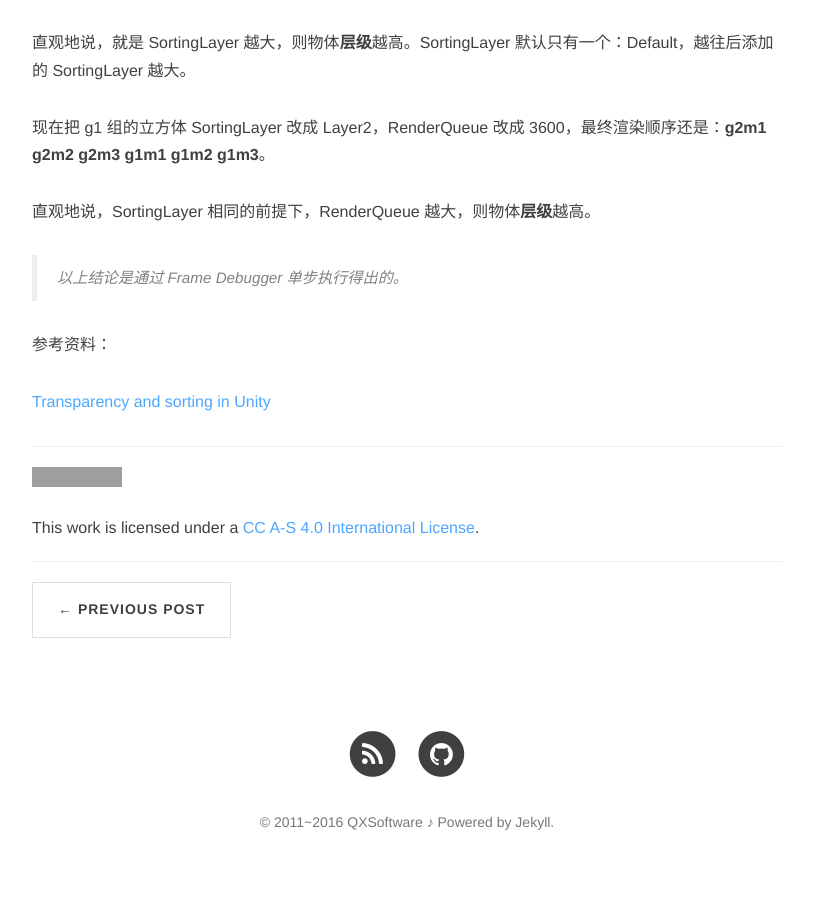
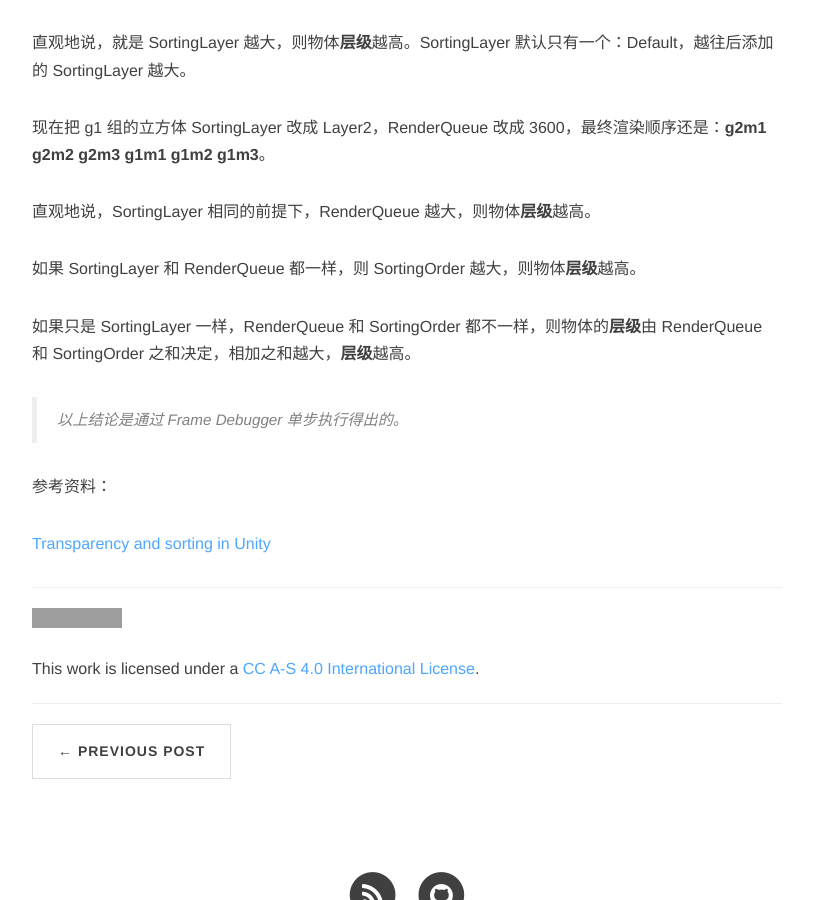
Before and after one commit to QXSoftware/qxsoftware.github.io, a Jekyll site: the page built from _posts/2016-11-03-Unity Rendering Order.md, in a window 1280 px wide and 900 px high, scrolled down 4745 px. Shown: the whole window, without its empty margins (233-1046 px from the left). Built offline with Jekyll 4.4.1, drawn with Linux system fonts in a browser that asks for light colours; nearby versions of some CDN libraries; comment, search, counter and statistics services are not loaded; grey boxes are pictures that could not be loaded.

Commit message:
add sorting order

```diff
--- a/_posts/2016-11-03-Unity Rendering Order.md
+++ b/_posts/2016-11-03-Unity Rendering Order.md
@@ -86,6 +86,10 @@ SortingLayer 拥有最高优先级，如果 SortingLayer 不同，则首先按
 
 直观地说，SortingLayer 相同的前提下，RenderQueue 越大，则物体<strong>层级</strong>越高。
 
+如果 SortingLayer 和 RenderQueue 都一样，则 SortingOrder 越大，则物体<strong>层级</strong>越高。
+
+如果只是 SortingLayer 一样，RenderQueue 和 SortingOrder 都不一样，则物体的<strong>层级</strong>由 RenderQueue 和 SortingOrder 之和决定，相加之和越大，<strong>层级</strong>越高。
+
 > 以上结论是通过 Frame Debugger 单步执行得出的。
 
 参考资料：
```
